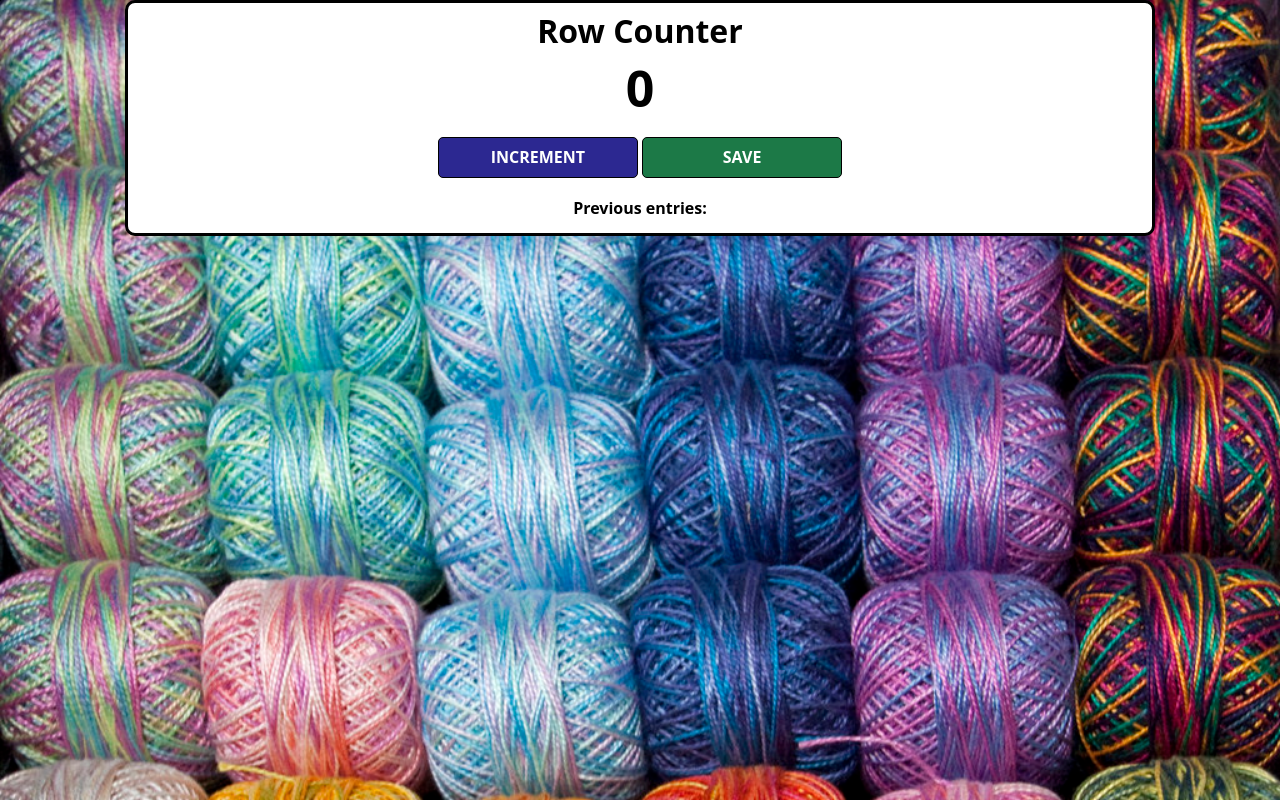
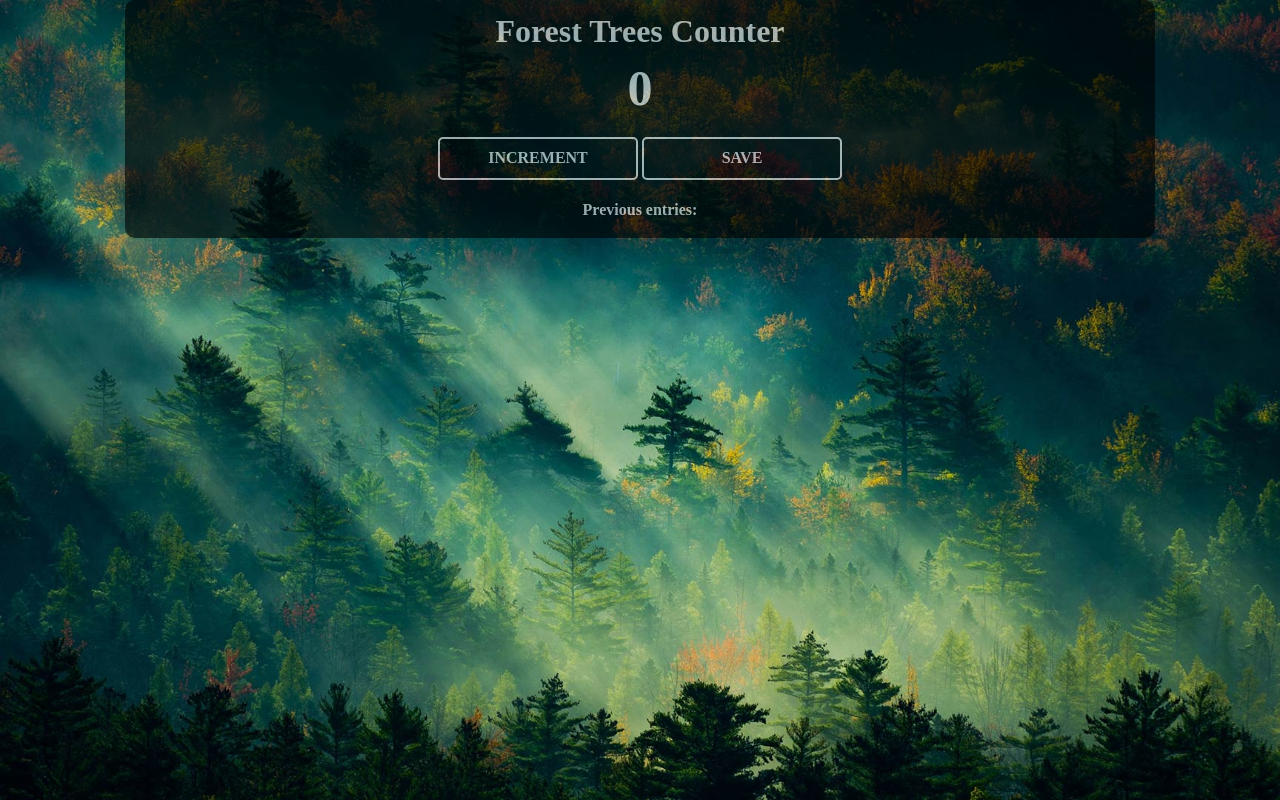
Before and after one commit to KenchamVinay/Forest-Tree-Counter, a plain HTML site: page index.html in a window 1280 px wide. Drawn offline with nearby package versions, Linux system fonts and the light colour scheme.

Commit message:
Add files via upload

```diff
--- a/index.css
+++ b/index.css
@@ -1,13 +1,15 @@
 body {
-    background-image: url("yarn.jpeg");
+    background-image: url("forest.jpg");
     background-size: cover;
-    font-family: 'Open Sans', 'Helvetica Neue', sans-serif;
+    font-family:neue-helvetica;
     text-align: center;
     height: 100vh;
 }
 
 .container {
-    background: white;
+    background: #000;
+    opacity: .6;
+    color: white;
     max-width: 80%;
     margin: auto;
     border: 3px solid black;
@@ -26,7 +28,7 @@ h2 {
 }
 
 button {
-    border: 1px solid black;
+    border: 2px solid white;
     padding-top: 10px;
     padding-bottom: 10px;
     color: white;
@@ -37,11 +39,11 @@ button {
 }
 
 #increment-btn {
-    background: #2C2891;
+    background: transparent;
 }
 
 #save-btn {
-    background: #1C7947;
+    background: transparent;
 }
 
 #save-el {
--- a/index.html
+++ b/index.html
@@ -4,7 +4,7 @@
     </head>
     <body>
         <div class="container">
-            <h1>Row Counter</h1>
+            <h1>Forest Trees Counter</h1>
             <h2 id="count-el">0</h2>
             <button id="increment-btn" onclick="increment()">INCREMENT</button>
             <button id="save-btn" onclick="save()">SAVE</button>
```
Also changed, not shown: 1 other file.
